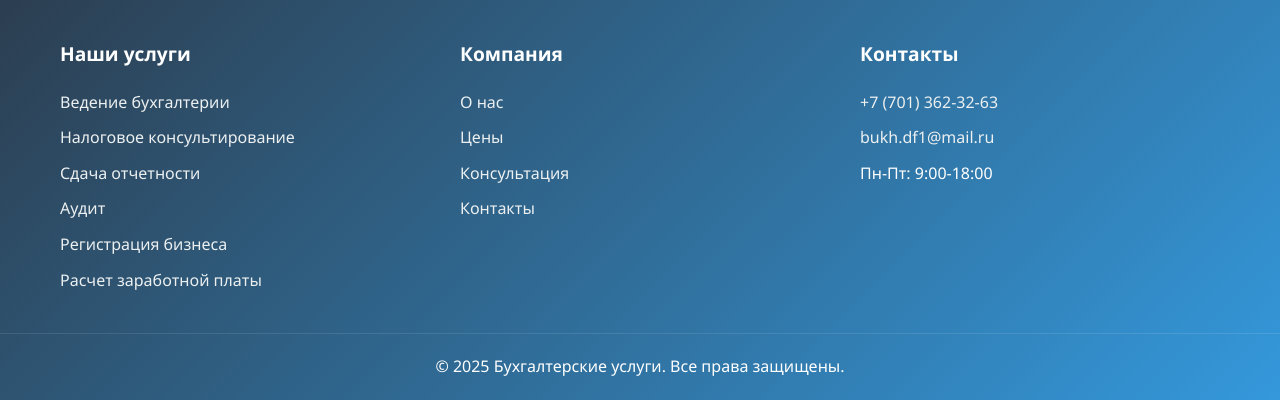
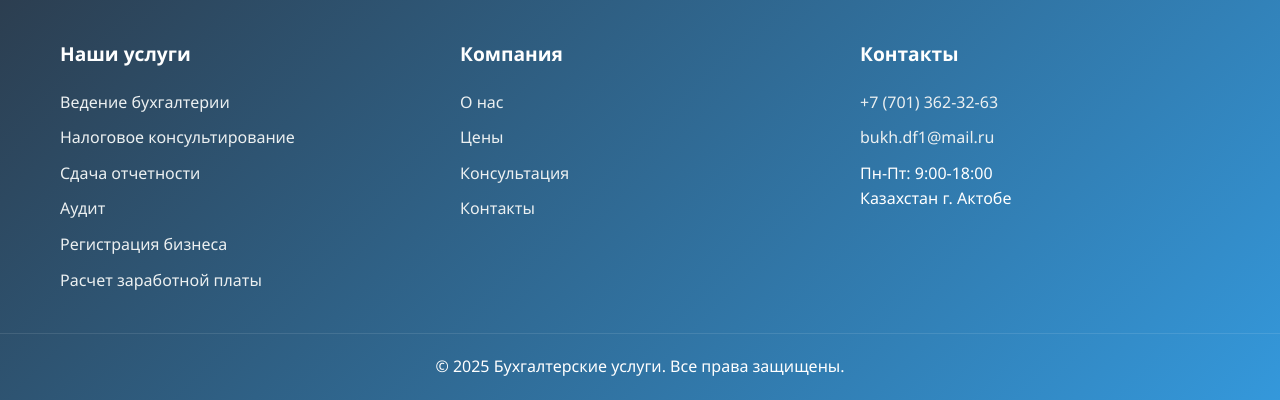
Before and after one commit to Vitalyevich96/accountant, a Flask app: page /about in a window 1280 px wide. Shown: the part 5386-5786 px from the top of the page. Run offline with Flask 3, Linux system fonts and the light colour scheme.

Commit message:
Add location to contacts in base.html
Added location information to the contacts section.

```diff
--- a/templates/base.html
+++ b/templates/base.html
@@ -295,6 +295,7 @@
                 <a href="tel:+77013623263">+7 (701) 362-32-63</a>
                 <a href="mailto:bukh.df1@mail.ru">bukh.df1@mail.ru</a>
                 <p>Пн-Пт: 9:00-18:00</p>
+                <p>Казахстан г. Актобе</p>
             </div>
         </div>
         <div class="footer-bottom">
```
